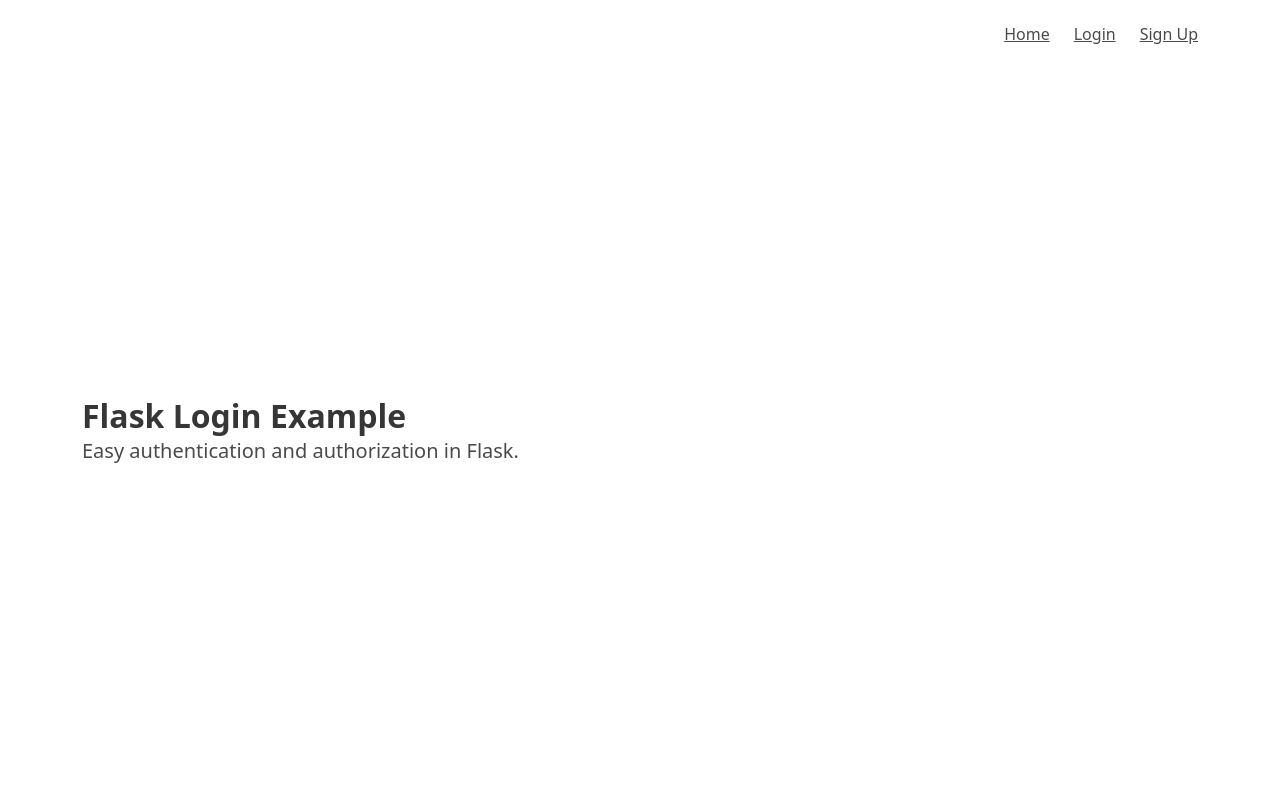
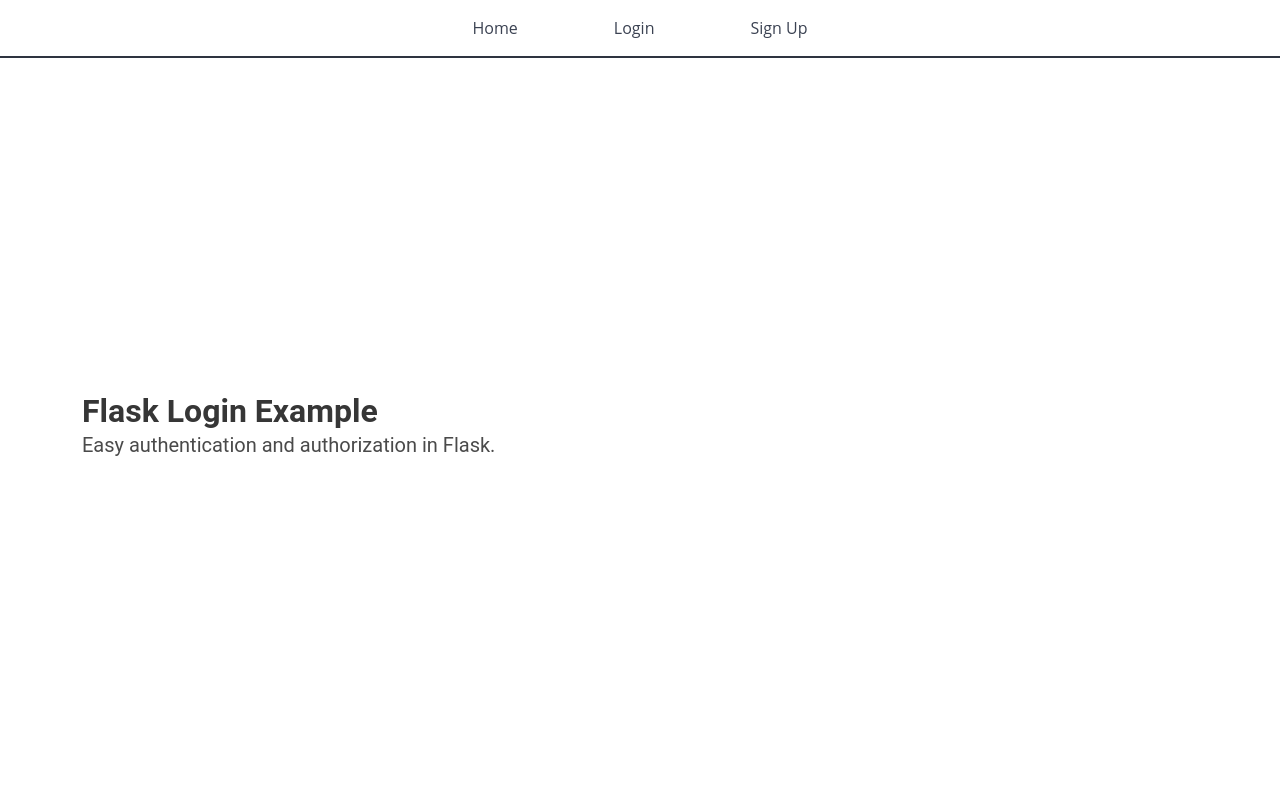
Before and after one commit to mylesgrxnt/BC-Marketplace, a Flask app: page / in a window 1280 px wide. Run offline with Flask 3, Linux system fonts and the light colour scheme.

Commit message:
navbar and static css

```diff
--- /dev/null
+++ b/project/static/custom.css
@@ -0,0 +1,48 @@
+/* Changing fonts globally */
+body {
+  padding: 0;
+  font-family: 'Open Sans', sans-serif;
+}
+
+h1, h2, h3, h4, h5, h6 {
+  font-family: 'Roboto', sans-serif;
+}
+
+/* brick by brick i made this navbar work - jude */
+.navbar {
+  background-color: #d8dee9;
+  padding-top: 0;
+  padding-bottom: 0;
+  border-bottom: 2px solid #2e3440;
+  font-family: 'Open Sans', sans-serif;
+  display: flex;
+  justify-content: center; /* edit me when more stuff is added, like logo */
+  align-items: center;
+  height: 100%;
+}
+
+.navcontainer {
+  padding: 0;
+  margin-right: 3em;
+  margin-left: 3em;
+}
+
+.navbar-menu {
+  display: flex;
+  align-items: center;
+}
+
+.navbar-menu a {
+  color: #3b4252;
+  padding: 0.75rem 3rem;
+  text-decoration: none;
+  flex: 1;
+  transition: background-color 0.3s ease;
+  white-space: nowrap;
+  line-height: 2;
+}
+
+.navbar-menu a:hover {
+  background-color: #2e3440;
+  color: #eceff4;
+}
--- a/project/templates/base.html
+++ b/project/templates/base.html
@@ -6,9 +6,16 @@
     <meta http-equiv="X-UA-Compatible" content="IE=edge">
     <meta name="viewport" content="width=device-width, initial-scale=1">
     <title>BC Marketplace</title>
+
+    <!-- bulma css -->
     <link rel="stylesheet" href="https://cdnjs.cloudflare.com/ajax/libs/bulma/0.7.2/css/bulma.min.css" />
+
+    <!-- bootstrap -->
     <link href="https://cdn.jsdelivr.net/npm/bootstrap@5.0.2/dist/css/bootstrap.min.css" rel="stylesheet" integrity="sha384-EVSTQN3/azprG1Anm3QDgpJLIm9Nao0Yz1ztcQTwFspd3yD65VohhpuuCOmLASjC" crossorigin="anonymous">
     <script src="https://cdn.jsdelivr.net/npm/bootstrap@5.0.2/dist/js/bootstrap.bundle.min.js" integrity="sha384-MrcW6ZMFYlzcLA8Nl+NtUVF0sA7MsXsP1UyJoMp4YLEuNSfAP+JcXn/tWtIaxVXM" crossorigin="anonymous"></script>
+
+    <!-- custom css -->
+    <link rel="stylesheet" href="{{ url_for('static', filename='custom.css') }}">
 </head>
 
 <body>
@@ -16,7 +23,7 @@
 
         <div class="hero-head">
             <nav class="navbar">
-                <div class="container">
+                <div class="navcontainer">
                     <div id="navbarMenuHeroA" class="navbar-menu">
                       <div class="navbar-end">
                         <a href="{{ url_for('main.index') }}" class="navbar-item">
```
